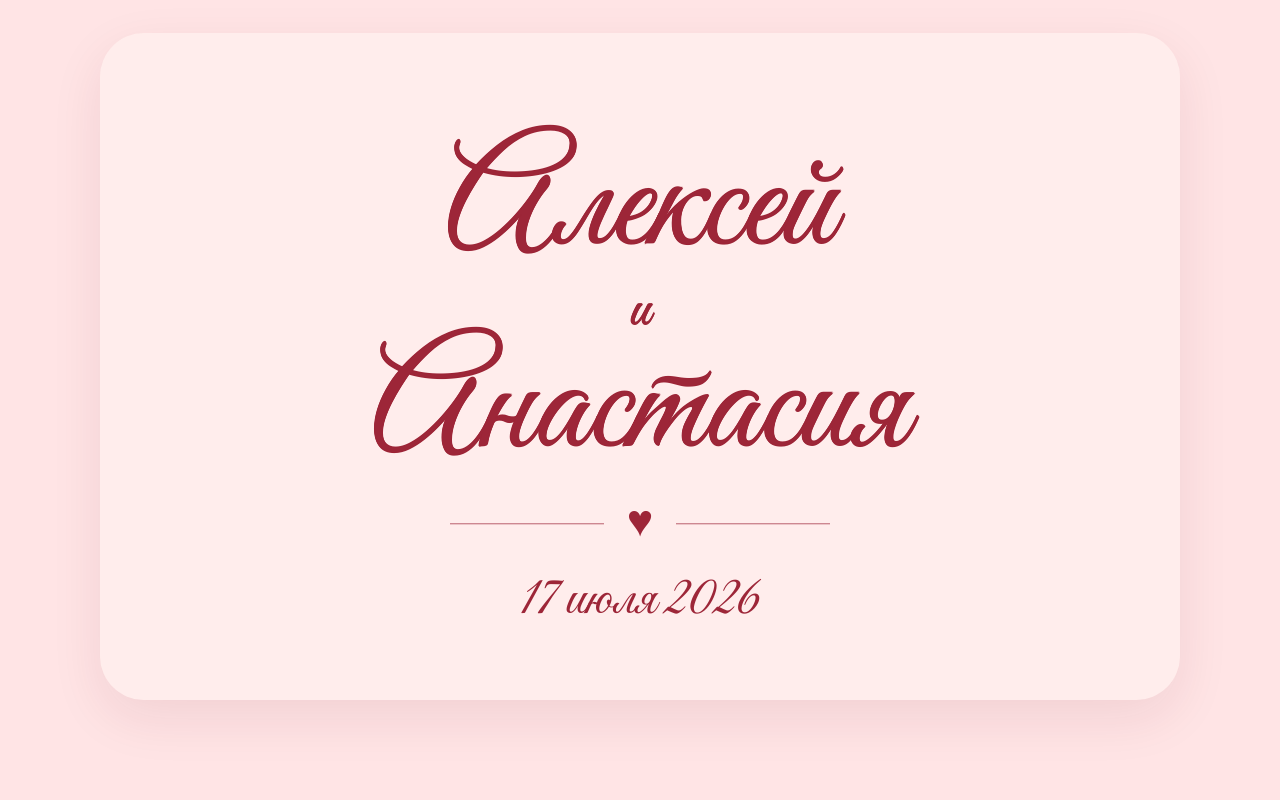
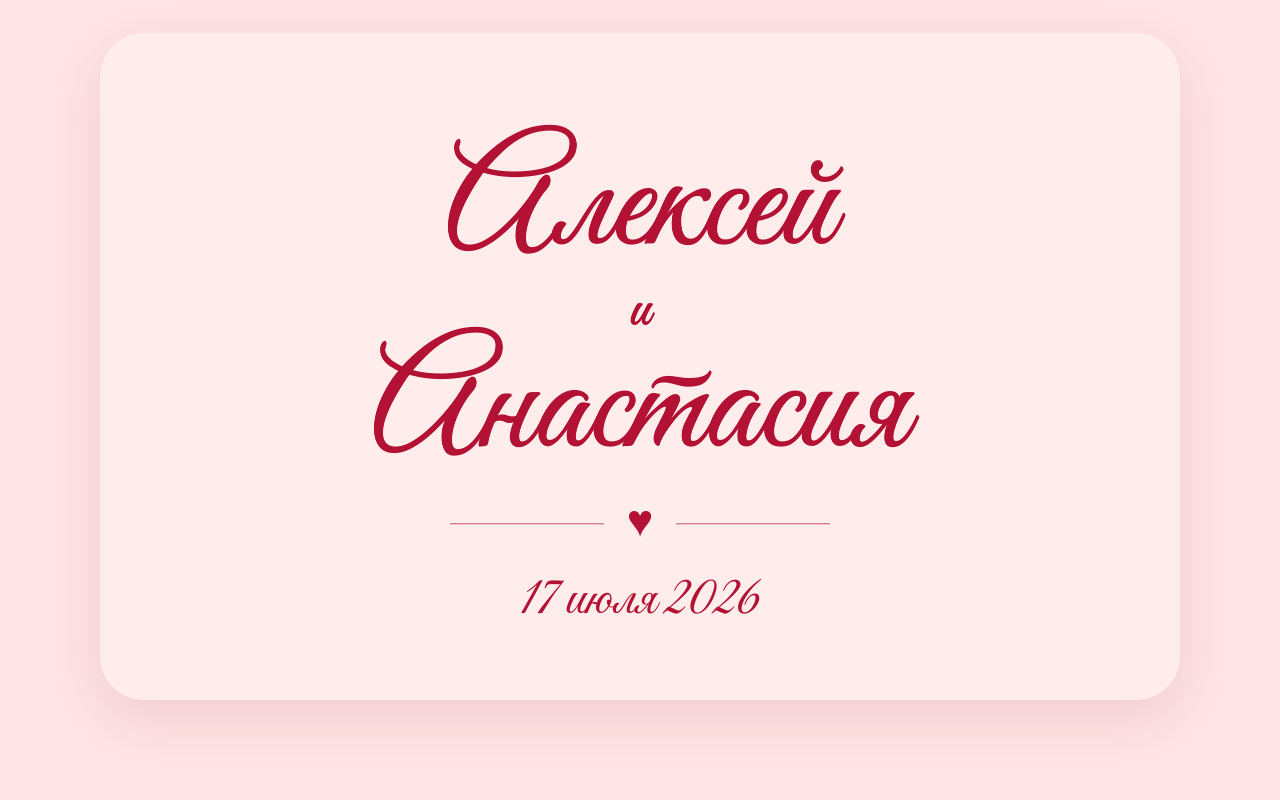
Before and after one commit to al7xey/wedding, a React (Vite) app: page / in a window 1280 px wide. Shown: the top 800 px of the page. Built offline with nearby package versions, Linux system fonts and the light colour scheme.

Commit message:
Update story text and accent color

```diff
--- a/src/app/App.tsx
+++ b/src/app/App.tsx
@@ -70,7 +70,7 @@ const storyPhotos = [
   },
   {
     year: 'Июль 2025',
-    title: 'Да!',
+    title: 'Она сказала «Да!»',
     text: 'Незабываемое предложение руки и сердца в Москва-Сити',
     alt: 'Предложение',
     imageSrc: '/images/story-5.jpg',
--- a/src/styles/global.css
+++ b/src/styles/global.css
@@ -1,21 +1,21 @@
 :root {
   --color-text: #46363a;
-  --color-accent: #9d2638;
-  --color-accent-deep: #741b2b;
-  --color-accent-rgb: 157, 38, 56;
-  --color-accent-deep-rgb: 116, 27, 43;
-  --color-dot: #8f2234;
-  --color-dot-soft: rgba(157, 38, 56, 0.24);
-  --color-line: rgba(116, 27, 43, 0.46);
+  --color-accent: #b31234;
+  --color-accent-deep: #72061f;
+  --color-accent-rgb: 179, 18, 52;
+  --color-accent-deep-rgb: 114, 6, 31;
+  --color-dot: #a50f2f;
+  --color-dot-soft: rgba(179, 18, 52, 0.24);
+  --color-line: rgba(114, 6, 31, 0.48);
   --glass-bg: rgba(255, 250, 246, 0.42);
   --glass-panel-bg: rgba(255, 250, 246, 0.76);
   --story-text-bg: rgba(255, 250, 246, 0.86);
   --glass-bg-soft: var(--glass-bg);
 
-  --shadow-md: 0 18px 52px rgba(116, 27, 43, 0.09);
-  --shadow-sm: 0 14px 38px rgba(116, 27, 43, 0.08);
-
-  --inset-border: 0 0 0 1px rgba(116, 27, 43, 0.07);
+  --shadow-md: 0 18px 52px rgba(114, 6, 31, 0.1);
+  --shadow-sm: 0 14px 38px rgba(114, 6, 31, 0.09);
+
+  --inset-border: 0 0 0 1px rgba(114, 6, 31, 0.08);
 
   --container-width: 1080px;
   --container-gutter: 2.4rem;
@@ -507,7 +507,7 @@ body::before {
 
 .registry-card__link:hover,
 .registry-card__link:focus-visible {
-  background: linear-gradient(160deg, #b73448 0%, var(--color-accent-deep) 100%);
+  background: linear-gradient(160deg, #c2183d 0%, var(--color-accent-deep) 100%);
   box-shadow: 0 12px 22px rgba(var(--color-accent-deep-rgb), 0.26);
 }
 
@@ -786,7 +786,7 @@ body::before {
 
 .wedding-calendar__action:hover,
 .wedding-calendar__action:focus-visible {
-  background: linear-gradient(160deg, #b73448 0%, var(--color-accent-deep) 100%);
+  background: linear-gradient(160deg, #c2183d 0%, var(--color-accent-deep) 100%);
   box-shadow: 0 12px 22px rgba(var(--color-accent-deep-rgb), 0.26);
 }
 
```
